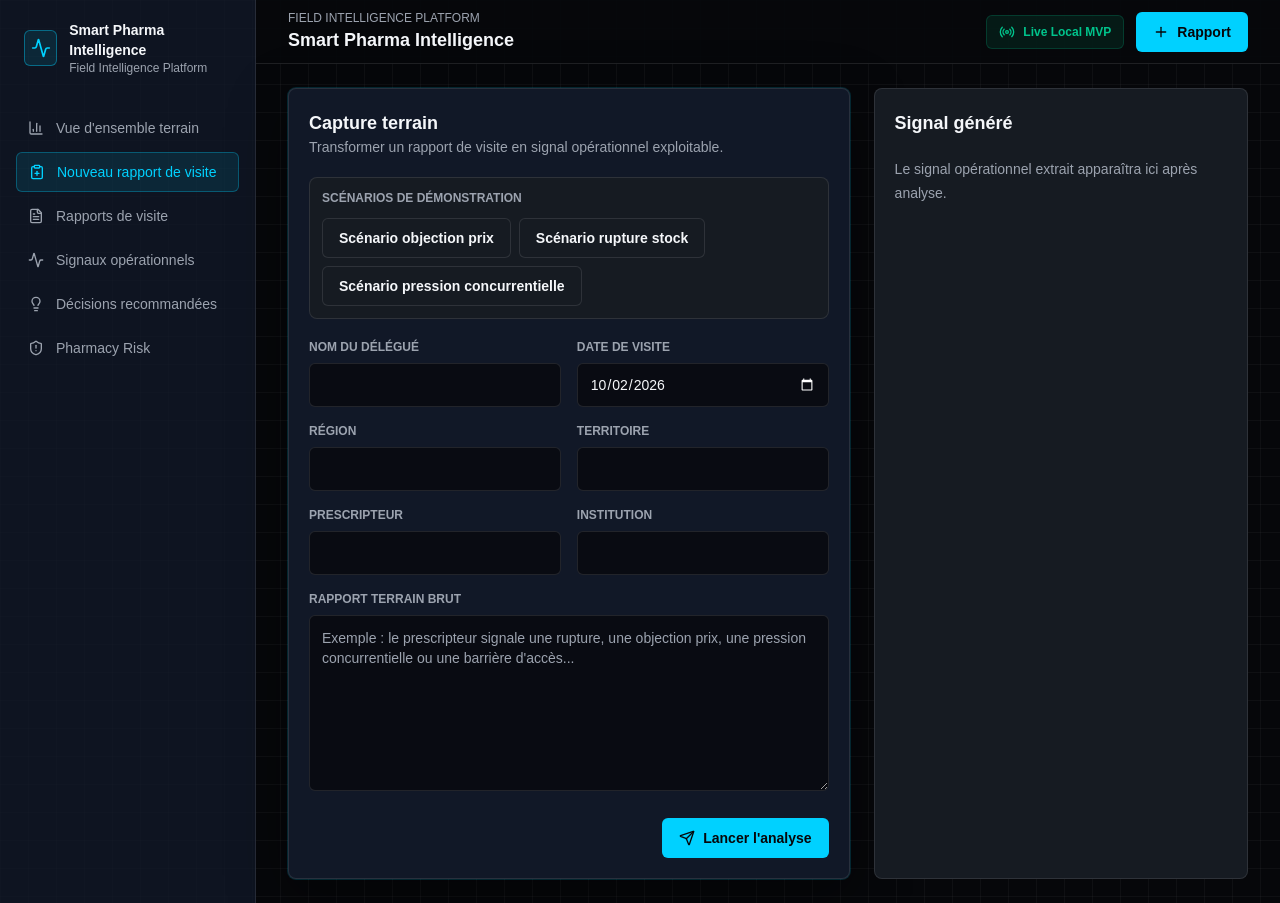
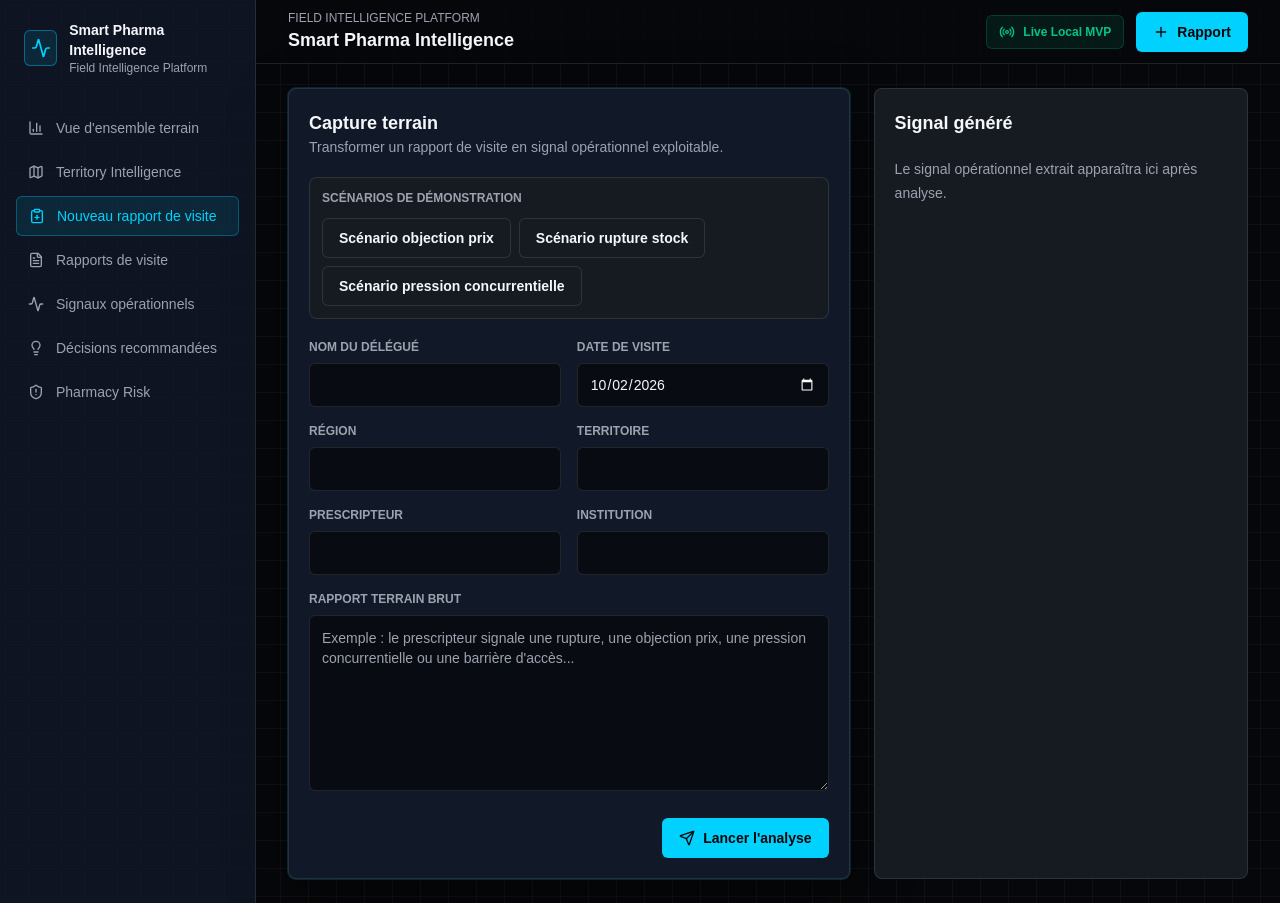
Before and after one commit to tangleface/smart-pharma-mvp, a Next.js app in the folder frontend/: page /reports/new in a window 1280 px wide. Built offline with nearby package versions, Linux system fonts and the light colour scheme; no server answers.

Commit message:
feat(map): add Territory Intelligence navigation

```diff
--- a/frontend/components/Sidebar.tsx
+++ b/frontend/components/Sidebar.tsx
@@ -2,10 +2,11 @@
 
 import Link from "next/link";
 import { usePathname } from "next/navigation";
-import { Activity, BarChart3, ClipboardPlus, FileText, Lightbulb, ShieldAlert } from "lucide-react";
+import { Activity, BarChart3, ClipboardPlus, FileText, Lightbulb, Map, ShieldAlert } from "lucide-react";
 
 const nav = [
   { href: "/dashboard", label: "Vue d'ensemble terrain", icon: BarChart3 },
+  { href: "/territory-map", label: "Territory Intelligence", icon: Map },
   { href: "/reports/new", label: "Nouveau rapport de visite", icon: ClipboardPlus },
   { href: "/reports", label: "Rapports de visite", icon: FileText },
   { href: "/signals", label: "Signaux opérationnels", icon: Activity },
```
